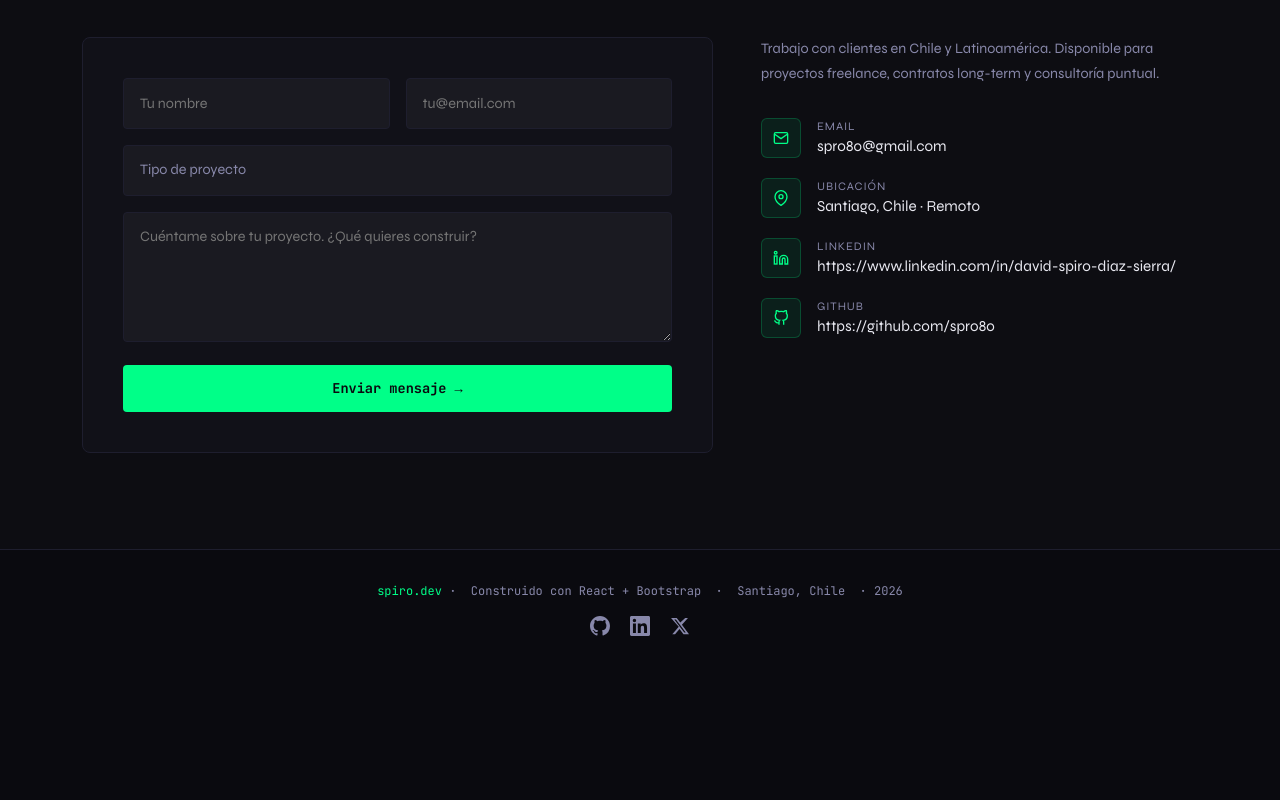
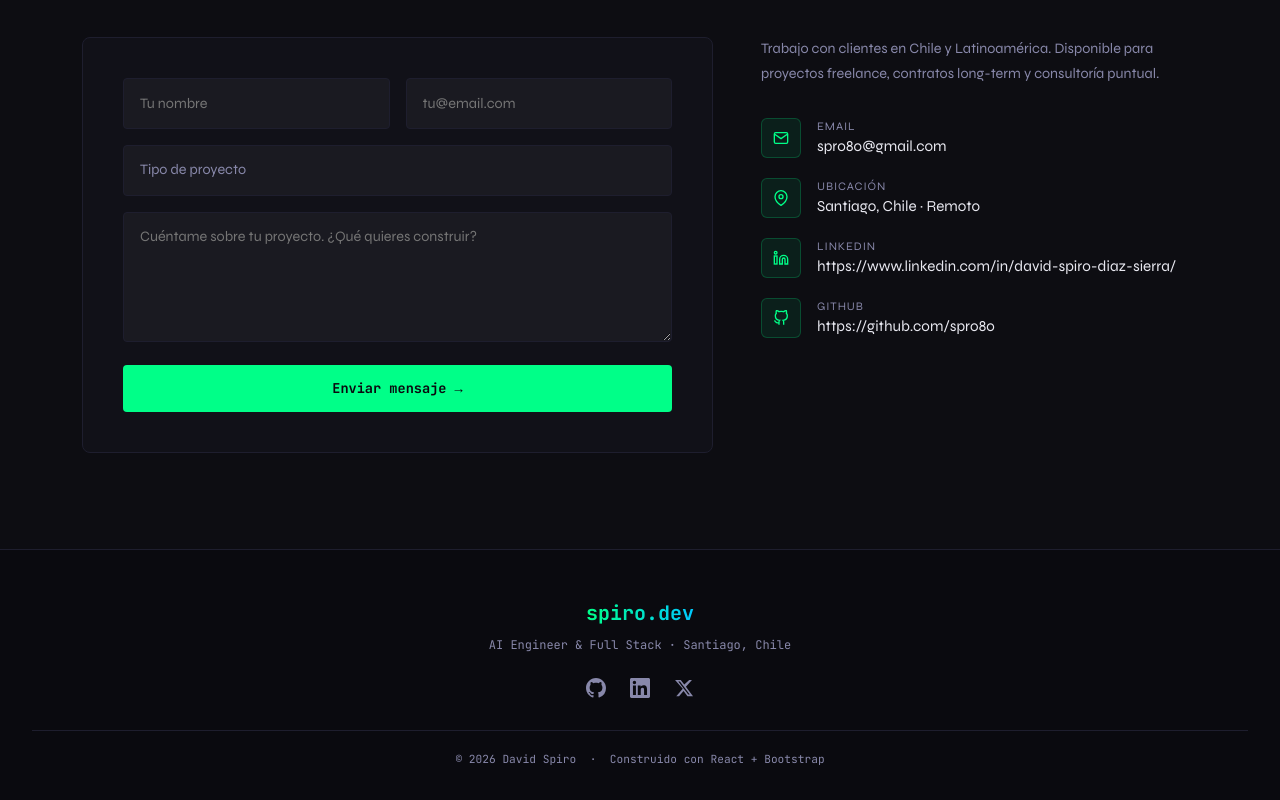
Before and after one commit to spro80/portfolio2026, a React (Create React App) app: page / in a window 1280 px wide. Shown: the part 3743-4543 px from the top of the page. Before the commit the page ends 4411 px from the top, so only its background shows below. Built offline with nearby package versions, Linux system fonts and the light colour scheme.

Commit message:
feat: update footer

```diff
--- a/src/components/Footer.jsx
+++ b/src/components/Footer.jsx
@@ -1,7 +1,7 @@
 const socials = [
   {
     label: 'GitHub',
-    href: 'https://github.com/tu-usuario',
+    href: 'https://github.com/spro80',
     icon: (
       <svg xmlns="http://www.w3.org/2000/svg" width="20" height="20" viewBox="0 0 24 24" fill="currentColor">
         <path d="M12 0C5.37 0 0 5.37 0 12c0 5.31 3.435 9.795 8.205 11.385.6.105.825-.255.825-.57 0-.285-.015-1.23-.015-2.235-3.015.555-3.795-.735-4.035-1.41-.135-.345-.72-1.41-1.23-1.695-.42-.225-1.02-.78-.015-.795.945-.015 1.62.87 1.845 1.23 1.08 1.815 2.805 1.305 3.495.99.105-.78.42-1.305.765-1.605-2.67-.3-5.46-1.335-5.46-5.925 0-1.305.465-2.385 1.23-3.225-.12-.3-.54-1.53.12-3.18 0 0 1.005-.315 3.3 1.23.96-.27 1.98-.405 3-.405s2.04.135 3 .405c2.295-1.56 3.3-1.23 3.3-1.23.66 1.65.24 2.88.12 3.18.765.84 1.23 1.905 1.23 3.225 0 4.605-2.805 5.625-5.475 5.925.435.375.81 1.095.81 2.22 0 1.605-.015 2.895-.015 3.3 0 .315.225.69.825.57A12.02 12.02 0 0 0 24 12c0-6.63-5.37-12-12-12z"/>
@@ -10,7 +10,7 @@ const socials = [
   },
   {
     label: 'LinkedIn',
-    href: 'https://linkedin.com/in/tu-usuario',
+    href: 'https://www.linkedin.com/in/david-spiro-diaz-sierra/',
     icon: (
       <svg xmlns="http://www.w3.org/2000/svg" width="20" height="20" viewBox="0 0 24 24" fill="currentColor">
         <path d="M20.447 20.452h-3.554v-5.569c0-1.328-.027-3.037-1.852-3.037-1.853 0-2.136 1.445-2.136 2.939v5.667H9.351V9h3.414v1.561h.046c.477-.9 1.637-1.85 3.37-1.85 3.601 0 4.267 2.37 4.267 5.455v6.286zM5.337 7.433a2.062 2.062 0 0 1-2.063-2.065 2.064 2.064 0 1 1 2.063 2.065zm1.782 13.019H3.555V9h3.564v11.452zM22.225 0H1.771C.792 0 0 .774 0 1.729v20.542C0 23.227.792 24 1.771 24h20.451C23.2 24 24 23.227 24 22.271V1.729C24 .774 23.2 0 22.222 0h.003z"/>
@@ -33,21 +33,29 @@ export default function Footer() {
   return (
     <footer style={{
       borderTop: '1px solid var(--card-border)',
-      padding: '2rem',
+      padding: '3rem 2rem 2rem',
       textAlign: 'center',
       color: 'var(--muted)',
       fontFamily: "'JetBrains Mono', monospace",
-      fontSize: '0.75rem',
     }}>
-      <span style={{ color: 'var(--accent)' }}>spiro.dev</span>
-      &nbsp;·&nbsp;
-      Construido con React + Bootstrap
-      &nbsp;·&nbsp;
-      Santiago, Chile
-      &nbsp;·&nbsp;
-      {year}
+      {/* Nombre + tagline */}
+      <div style={{ marginBottom: '0.5rem' }}>
+        <span style={{
+          fontSize: '1.25rem',
+          fontWeight: '700',
+          background: 'linear-gradient(90deg, var(--accent), var(--accent2))',
+          WebkitBackgroundClip: 'text',
+          WebkitTextFillColor: 'transparent',
+        }}>
+          spiro.dev
+        </span>
+      </div>
+      <p style={{ fontSize: '0.75rem', margin: '0 0 1.5rem', color: 'var(--muted)' }}>
+        AI Engineer & Full Stack · Santiago, Chile
+      </p>
 
-      <div style={{ display: 'flex', justifyContent: 'center', gap: '1.25rem', marginTop: '1rem' }}>
+      {/* Iconos sociales */}
+      <div style={{ display: 'flex', justifyContent: 'center', gap: '1.5rem', marginBottom: '2rem' }}>
         {socials.map(({ label, href, icon }) => (
           <a
             key={label}
@@ -55,14 +63,29 @@ export default function Footer() {
             target="_blank"
             rel="noopener noreferrer"
             aria-label={label}
-            style={{ color: 'var(--muted)', transition: 'color 0.2s' }}
-            onMouseEnter={e => e.currentTarget.style.color = 'var(--accent)'}
-            onMouseLeave={e => e.currentTarget.style.color = 'var(--muted)'}
+            style={{
+              color: 'var(--muted)',
+              transition: 'color 0.2s, transform 0.2s',
+              display: 'inline-flex',
+            }}
+            onMouseEnter={e => {
+              e.currentTarget.style.color = 'var(--accent)';
+              e.currentTarget.style.transform = 'translateY(-3px)';
+            }}
+            onMouseLeave={e => {
+              e.currentTarget.style.color = 'var(--muted)';
+              e.currentTarget.style.transform = 'translateY(0)';
+            }}
           >
             {icon}
           </a>
         ))}
       </div>
+
+      {/* Separador */}
+      <div style={{ borderTop: '1px solid var(--card-border)', paddingTop: '1.25rem', fontSize: '0.7rem' }}>
+        © {year} David Spiro &nbsp;·&nbsp; Construido con React + Bootstrap
+      </div>
     </footer>
   );
 }
```
